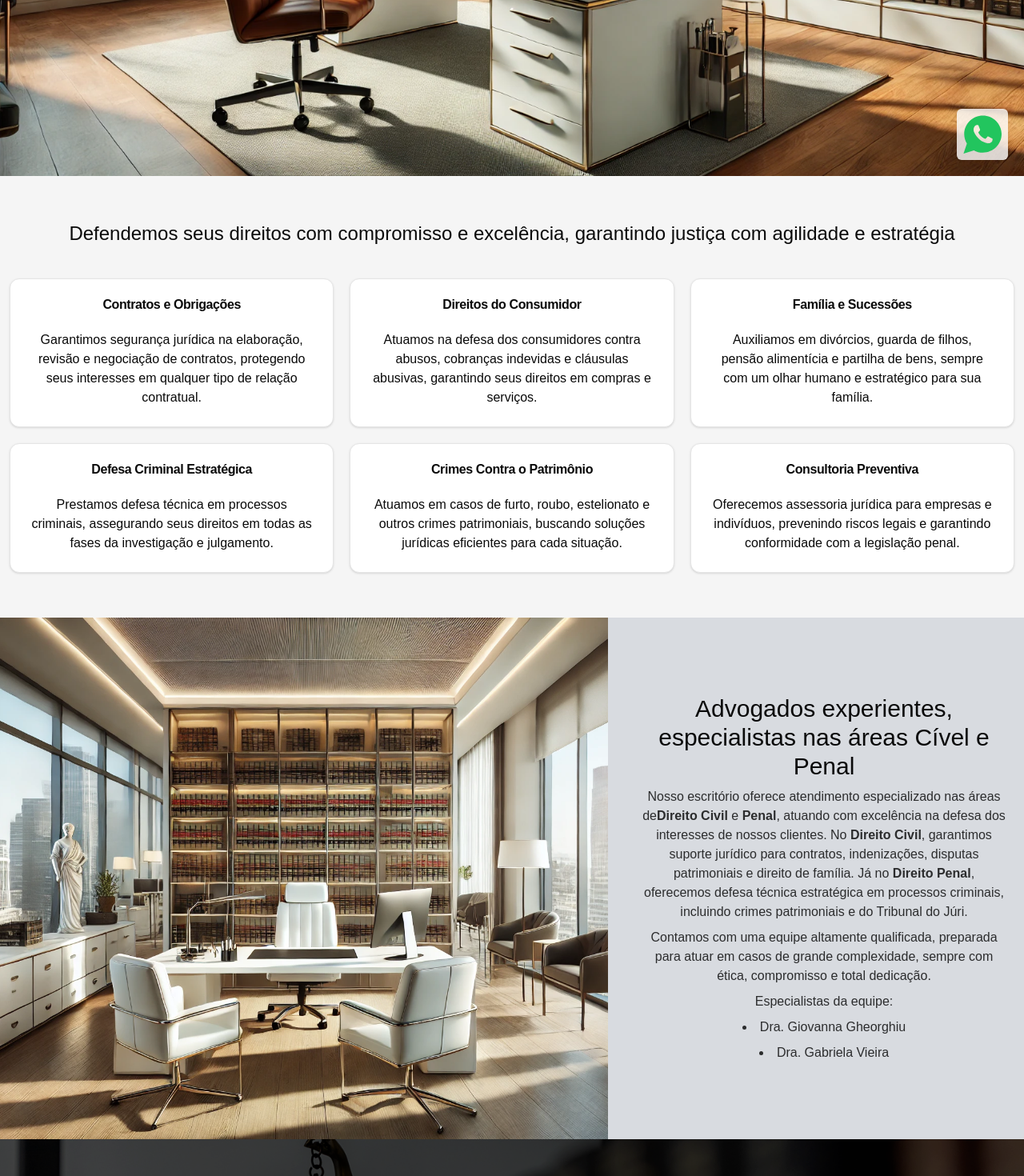
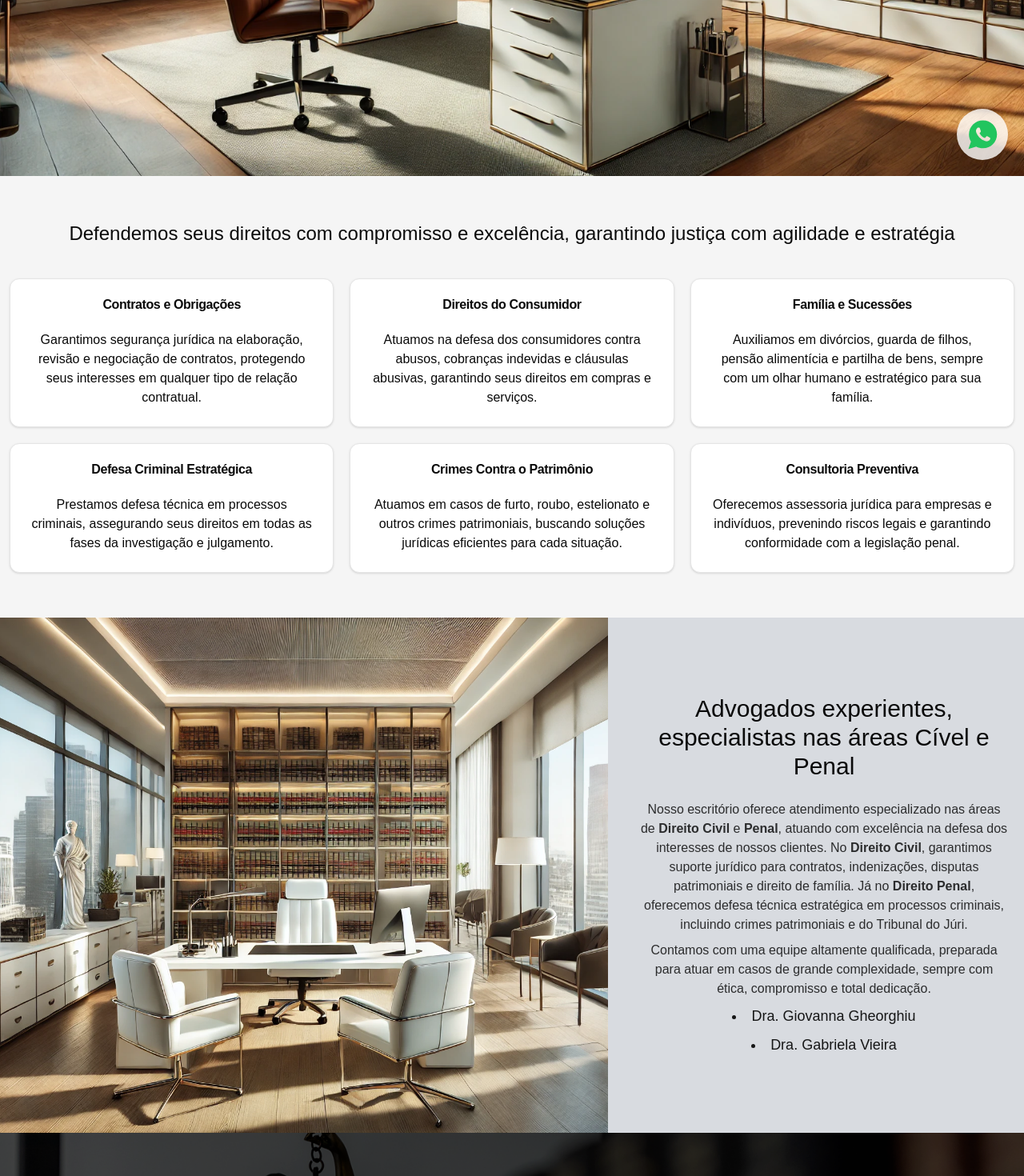
Before and after one commit to silveiralsv/gv-app, a Next.js app: page / in a window 1280 px wide. Shown: the part 580-2050 px from the top of the page at 80% size. Built offline with nearby package versions, Linux system fonts and the light colour scheme.

Commit message:
refact: Improve Page layouts

```diff
--- a/app/page.tsx
+++ b/app/page.tsx
@@ -69,13 +69,13 @@ export default function Home() {
           <div className="relative aspect-video md:aspect-auto md:col-span-3">
             <Image src="/team.png" fill alt="Team" className="object-cover" />
           </div>
-          <div className="flex flex-col justify-center gap-2 px-5 py-10 md:py-24 text-center md:col-span-2">
-            <h1 className="text-3xl">
+          <div className="flex flex-col justify-center gap-2 px-5 py-10 md:py-24 text-center md:text-wrap md:col-span-2">
+            <h1 className="text-3xl mb-4">
               Advogados experientes, especialistas nas áreas Cível e Penal
             </h1>
             <p className="text-black/80">
               Nosso escritório oferece atendimento especializado nas áreas de
-              <b>Direito Civil</b> e <b>Penal</b>, atuando com excelência na
+              <b> Direito Civil</b> e <b>Penal</b>, atuando com excelência na
               defesa dos interesses de nossos clientes. No <b>Direito Civil</b>,
               garantimos suporte jurídico para contratos, indenizações, disputas
               patrimoniais e direito de família. Já no <b>Direito Penal</b>,
@@ -88,10 +88,8 @@ export default function Home() {
               compromisso e total dedicação.
             </p>
 
-            <h2 className="text-black/80">Especialistas da equipe:</h2>
-
-            <li className="text-black/80">Dra. Giovanna Gheorghiu</li>
-            <li className="text-black/80">Dra. Gabriela Vieira</li>
+            <li className="text-lg text-black/90">Dra. Giovanna Gheorghiu</li>
+            <li className="text-lg text-black/90">Dra. Gabriela Vieira</li>
           </div>
         </section>
 
--- a/components/whatsapp-button.tsx
+++ b/components/whatsapp-button.tsx
@@ -9,7 +9,7 @@ export default function WhatsappButton() {
 
   return (
     <Button
-      className="w-16 h-16 fixed bottom-5 right-5 z-50 flex items-center justify-center bg-white/80 gap-0 hover:bg-white"
+      className="w-16 h-16 fixed bottom-5 right-5 z-50 flex items-center justify-center bg-white/80 gap-0 hover:bg-white rounded-full p-2"
       size="icon"
       onClick={handleOnclick}
     >
```
